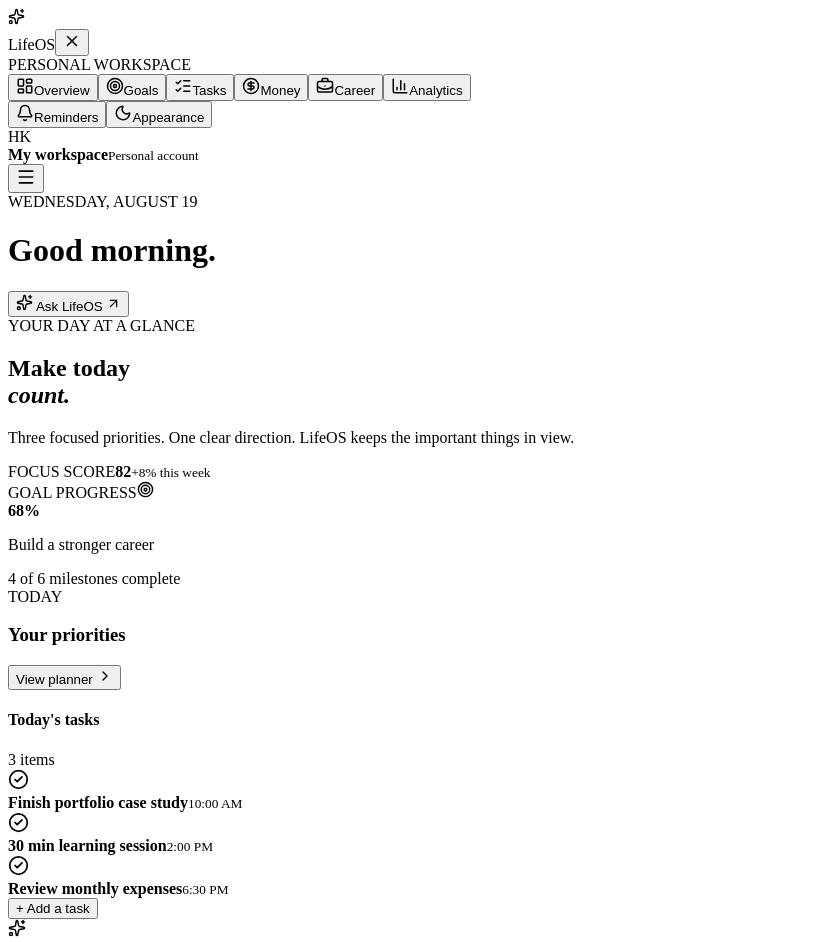
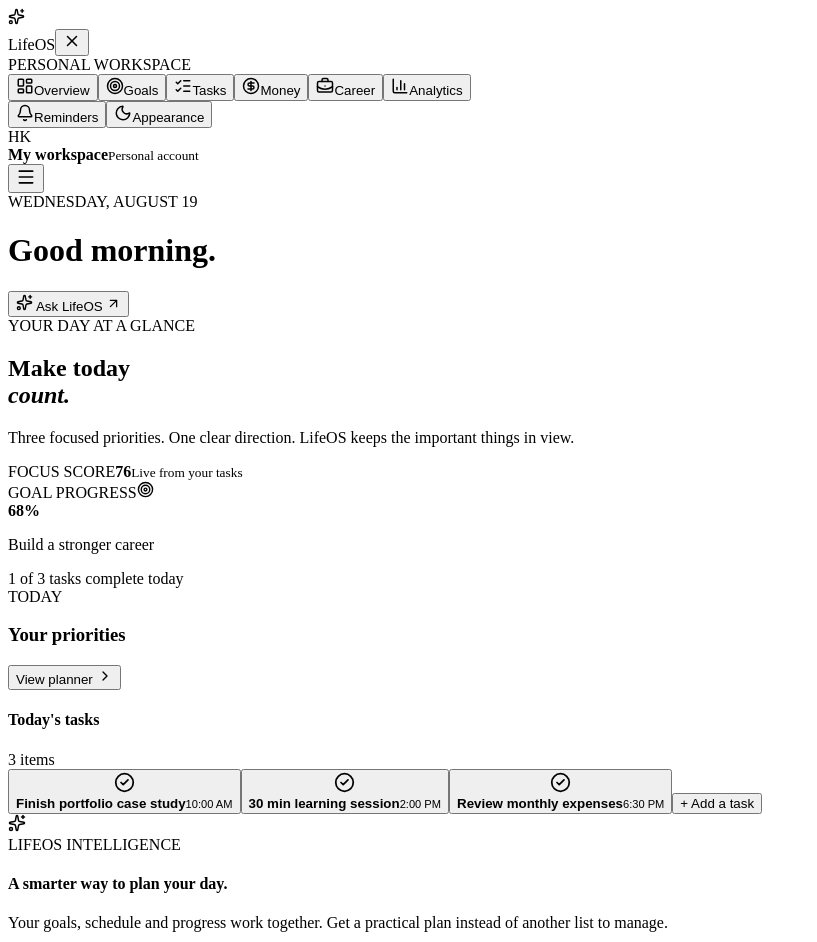
Before and after one commit to haroonkhan89041-netizen/lifeos, a React (Vite) app: page / in a window 1280 px wide. Shown: the top 942 px of the page, without its empty margins (0-817 px from the left). Built offline with nearby package versions, Linux system fonts and the light colour scheme; the HTML template or start-up script is replaced by a standard one.

Commit message:
feat: connect dashboard to persistent interactive LifeOS state

```diff
--- a/src/App.tsx
+++ b/src/App.tsx
@@ -1,136 +1,40 @@
-import { useState } from 'react'
-import {
-  ArrowUpRight,
-  BarChart3,
-  Bell,
-  BriefcaseBusiness,
-  CheckCircle2,
-  ChevronRight,
-  CircleDollarSign,
-  LayoutDashboard,
-  ListChecks,
-  Menu,
-  Moon,
-  Sparkles,
-  Target,
-  X,
-} from 'lucide-react'
+import { useEffect, useMemo, useState } from 'react'
+import { ArrowUpRight, BarChart3, Bell, BriefcaseBusiness, CheckCircle2, ChevronRight, CircleDollarSign, LayoutDashboard, ListChecks, Menu, Moon, Sparkles, Target, X } from 'lucide-react'
+import { initialLifeState, type LifeState } from './types'
+import { loadLifeState, saveLifeState } from './lib/storage'
 
 const navItems = [
-  { label: 'Overview', icon: LayoutDashboard },
-  { label: 'Goals', icon: Target },
-  { label: 'Tasks', icon: ListChecks },
-  { label: 'Money', icon: CircleDollarSign },
-  { label: 'Career', icon: BriefcaseBusiness },
-  { label: 'Analytics', icon: BarChart3 },
-]
-
-const tasks = [
-  { title: 'Finish portfolio case study', time: '10:00 AM', done: true },
-  { title: '30 min learning session', time: '2:00 PM', done: false },
-  { title: 'Review monthly expenses', time: '6:30 PM', done: false },
+  { label: 'Overview', icon: LayoutDashboard }, { label: 'Goals', icon: Target }, { label: 'Tasks', icon: ListChecks },
+  { label: 'Money', icon: CircleDollarSign }, { label: 'Career', icon: BriefcaseBusiness }, { label: 'Analytics', icon: BarChart3 },
 ]
 
 function App() {
   const [active, setActive] = useState('Overview')
   const [menuOpen, setMenuOpen] = useState(false)
+  const [state, setState] = useState<LifeState>(() => loadLifeState(initialLifeState))
 
-  return (
-    <div className="app-shell">
-      <aside className={menuOpen ? 'sidebar open' : 'sidebar'}>
-        <div className="brand-row">
-          <div className="brand-mark"><Sparkles size={17} /></div>
-          <span>LifeOS</span>
-          <button className="close-menu" onClick={() => setMenuOpen(false)}><X size={18} /></button>
-        </div>
-        <div className="workspace-label">PERSONAL WORKSPACE</div>
-        <nav>
-          {navItems.map(({ label, icon: Icon }) => (
-            <button key={label} className={active === label ? 'nav-item active' : 'nav-item'} onClick={() => { setActive(label); setMenuOpen(false) }}>
-              <Icon size={18} />
-              <span>{label}</span>
-            </button>
-          ))}
-        </nav>
-        <div className="sidebar-bottom">
-          <button className="nav-item"><Bell size={18} /><span>Reminders</span></button>
-          <button className="nav-item"><Moon size={18} /><span>Appearance</span></button>
-          <div className="profile-mini">
-            <div className="avatar">HK</div>
-            <div><strong>My workspace</strong><small>Personal account</small></div>
-          </div>
-        </div>
-      </aside>
+  useEffect(() => saveLifeState(state), [state])
 
-      <main className="main-content">
-        <header className="topbar">
-          <button className="menu-button" onClick={() => setMenuOpen(true)}><Menu size={20} /></button>
-          <div>
-            <div className="eyebrow">WEDNESDAY, AUGUST 19</div>
-            <h1>Good morning.</h1>
-          </div>
-          <button className="assistant-button"><Sparkles size={17} /> Ask LifeOS <ArrowUpRight size={15} /></button>
-        </header>
+  const completed = useMemo(() => state.tasks.filter((task) => task.completed).length, [state.tasks])
+  const focusScore = Math.min(100, 70 + completed * 6)
 
-        <section className="hero-grid">
-          <div className="hero-card">
-            <div>
-              <span className="pill">YOUR DAY AT A GLANCE</span>
-              <h2>Make today<br /><em>count.</em></h2>
-              <p>Three focused priorities. One clear direction. LifeOS keeps the important things in view.</p>
-            </div>
-            <div className="focus-score">
-              <span>FOCUS SCORE</span>
-              <strong>82</strong>
-              <small>+8% this week</small>
-            </div>
-          </div>
+  function toggleTask(id: string) {
+    setState((current) => ({ ...current, tasks: current.tasks.map((task) => task.id === id ? { ...task, completed: !task.completed } : task) }))
+  }
 
-          <div className="stat-card">
-            <div className="stat-heading"><span>GOAL PROGRESS</span><Target size={17} /></div>
-            <strong>68%</strong>
-            <div className="progress"><i style={{ width: '68%' }} /></div>
-            <p>Build a stronger career</p>
-            <span className="muted">4 of 6 milestones complete</span>
-          </div>
-        </section>
-
-        <section className="section-heading">
-          <div><span className="eyebrow">TODAY</span><h3>Your priorities</h3></div>
-          <button className="text-button">View planner <ChevronRight size={16} /></button>
-        </section>
-
-        <section className="content-grid">
-          <div className="panel task-panel">
-            <div className="panel-head"><h4>Today's tasks</h4><span>3 items</span></div>
-            {tasks.map((task) => (
-              <div className="task-row" key={task.title}>
-                <CheckCircle2 className={task.done ? 'done' : 'todo'} size={21} />
-                <div><strong className={task.done ? 'completed' : ''}>{task.title}</strong><small>{task.time}</small></div>
-              </div>
-            ))}
-            <button className="add-task">+ Add a task</button>
-          </div>
-
-          <div className="panel ai-panel">
-            <div className="ai-icon"><Sparkles size={18} /></div>
-            <span className="eyebrow">LIFEOS INTELLIGENCE</span>
-            <h4>A smarter way to plan your day.</h4>
-            <p>Your goals, schedule and progress work together. Get a practical plan instead of another list to manage.</p>
-            <button className="primary-button">Plan my day <ArrowUpRight size={16} /></button>
-          </div>
-
-          <div className="panel money-panel">
-            <div className="panel-head"><h4>Money snapshot</h4><CircleDollarSign size={17} /></div>
-            <div className="money-value">Rs. 84,500</div>
-            <span className="muted">Available this month</span>
-            <div className="money-row"><span>Spent</span><strong>Rs. 32,850</strong></div>
-            <div className="money-row"><span>Saved</span><strong>Rs. 18,000</strong></div>
-          </div>
-        </section>
-      </main>
-    </div>
-  )
+  return <div className="app-shell">
+    <aside className={menuOpen ? 'sidebar open' : 'sidebar'}>
+      <div className="brand-row"><div className="brand-mark"><Sparkles size={17} /></div><span>LifeOS</span><button className="close-menu" onClick={() => setMenuOpen(false)}><X size={18} /></button></div>
+      <div className="workspace-label">PERSONAL WORKSPACE</div>
+      <nav>{navItems.map(({ label, icon: Icon }) => <button key={label} className={active === label ? 'nav-item active' : 'nav-item'} onClick={() => { setActive(label); setMenuOpen(false) }}><Icon size={18} /><span>{label}</span></button>)}</nav>
+      <div className="sidebar-bottom"><button className="nav-item"><Bell size={18} /><span>Reminders</span></button><button className="nav-item"><Moon size={18} /><span>Appearance</span></button><div className="profile-mini"><div className="avatar">HK</div><div><strong>My workspace</strong><small>Personal account</small></div></div></div>
+    </aside>
+    <main className="main-content">
+      <header className="topbar"><button className="menu-button" onClick={() => setMenuOpen(true)}><Menu size={20} /></button><div><div className="eyebrow">WEDNESDAY, AUGUST 19</div><h1>Good morning.</h1></div><button className="assistant-button"><Sparkles size={17} /> Ask LifeOS <ArrowUpRight size={15} /></button></header>
+      <section className="hero-grid"><div className="hero-card"><div><span className="pill">YOUR DAY AT A GLANCE</span><h2>Make today<br /><em>count.</em></h2><p>Three focused priorities. One clear direction. LifeOS keeps the important things in view.</p></div><div className="focus-score"><span>FOCUS SCORE</span><strong>{focusScore}</strong><small>Live from your tasks</small></div></div><div className="stat-card"><div className="stat-heading"><span>GOAL PROGRESS</span><Target size={17} /></div><strong>{state.goals[0]?.progress ?? 0}%</strong><div className="progress"><i style={{ width: `${state.goals[0]?.progress ?? 0}%` }} /></div><p>{state.goals[0]?.title ?? 'Create your first goal'}</p><span className="muted">{completed} of {state.tasks.length} tasks complete today</span></div></section>
+      <section className="section-heading"><div><span className="eyebrow">TODAY</span><h3>Your priorities</h3></div><button className="text-button">View planner <ChevronRight size={16} /></button></section>
+      <section className="content-grid"><div className="panel task-panel"><div className="panel-head"><h4>Today's tasks</h4><span>{state.tasks.length} items</span></div>{state.tasks.map((task) => <button className="task-row" key={task.id} onClick={() => toggleTask(task.id)}><CheckCircle2 className={task.completed ? 'done' : 'todo'} size={21} /><div><strong className={task.completed ? 'completed' : ''}>{task.title}</strong><small>{task.due}</small></div></button>)}<button className="add-task">+ Add a task</button></div><div className="panel ai-panel"><div className="ai-icon"><Sparkles size={18} /></div><span className="eyebrow">LIFEOS INTELLIGENCE</span><h4>A smarter way to plan your day.</h4><p>Your goals, schedule and progress work together. Get a practical plan instead of another list to manage.</p><button className="primary-button">Plan my day <ArrowUpRight size={16} /></button></div><div className="panel money-panel"><div className="panel-head"><h4>Money snapshot</h4><CircleDollarSign size={17} /></div><div className="money-value">Rs. {state.money.available.toLocaleString()}</div><span className="muted">Available this month</span><div className="money-row"><span>Spent</span><strong>Rs. {state.money.spent.toLocaleString()}</strong></div><div className="money-row"><span>Saved</span><strong>Rs. {state.money.saved.toLocaleString()}</strong></div></div></section>
+    </main>
+  </div>
 }
-
 export default App
```
